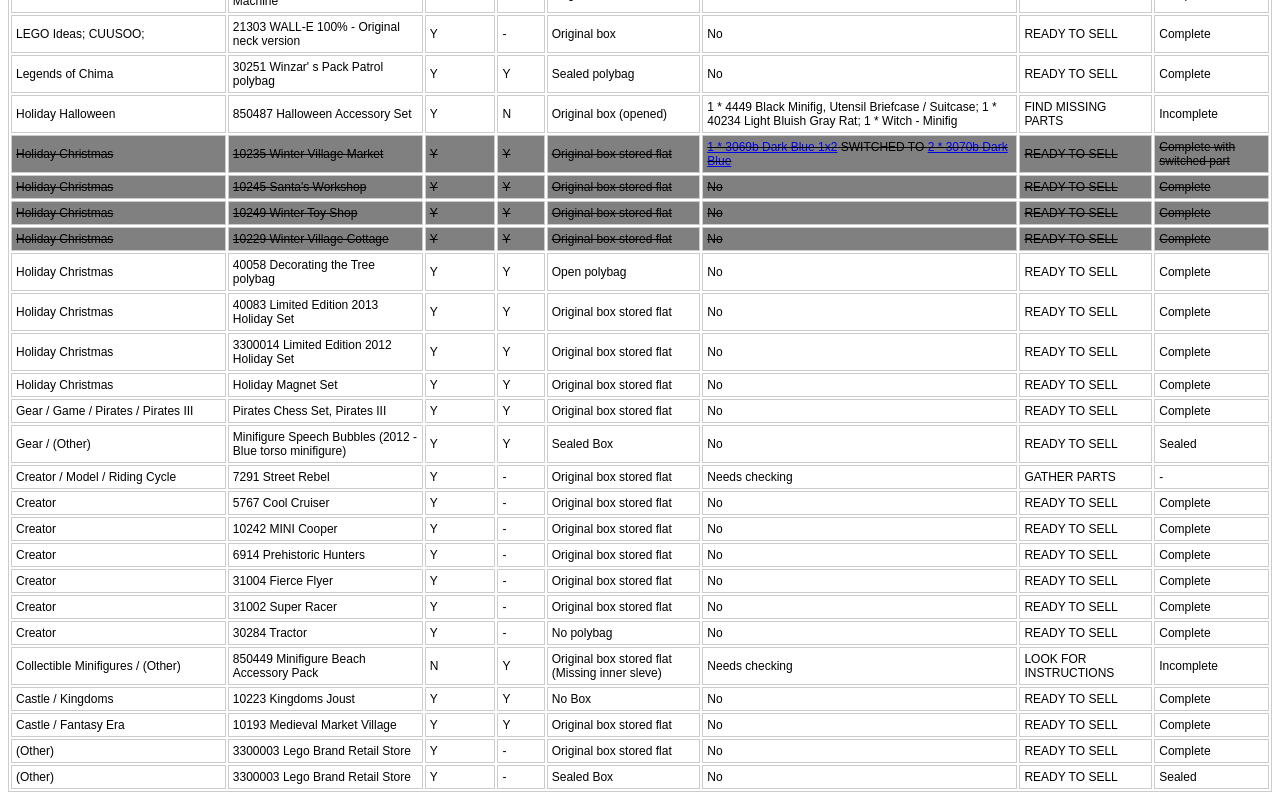
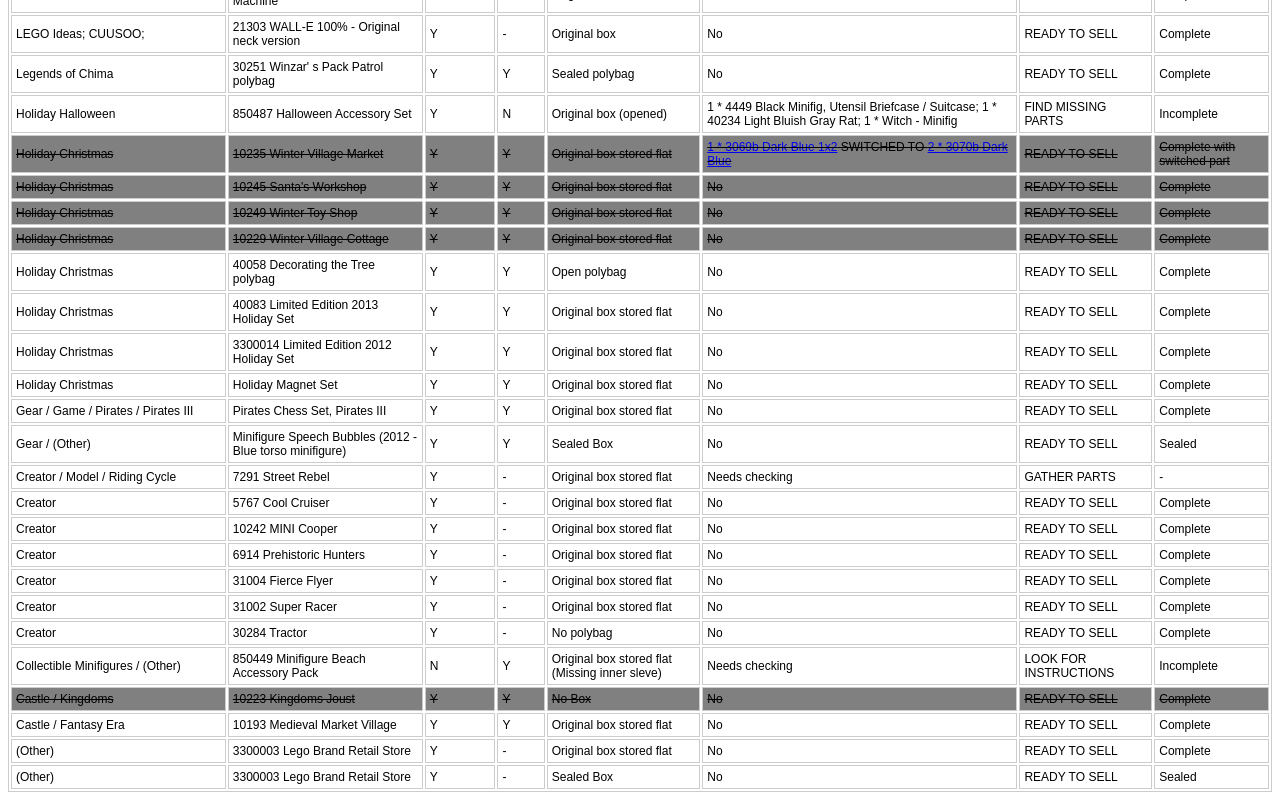
Before and after one commit to roskelld/roskelld.github.io, a plain HTML site: page lego.html in a window 1280 px wide. Shown: the part 1697-2497 px from the top of the page. Drawn offline with Linux system fonts and the light colour scheme.

Commit message:
Update lego.html
Sold Joust

```diff
--- a/lego.html
+++ b/lego.html
@@ -679,7 +679,7 @@
                 <td>LOOK FOR INSTRUCTIONS</td>
                 <td>Incomplete</td>
             </tr>
-            <tr>
+            <tr class="sold">
                 <td>Castle / Kingdoms</td>
                 <td>10223 Kingdoms Joust</td>
                 <td>Y</td>
```
